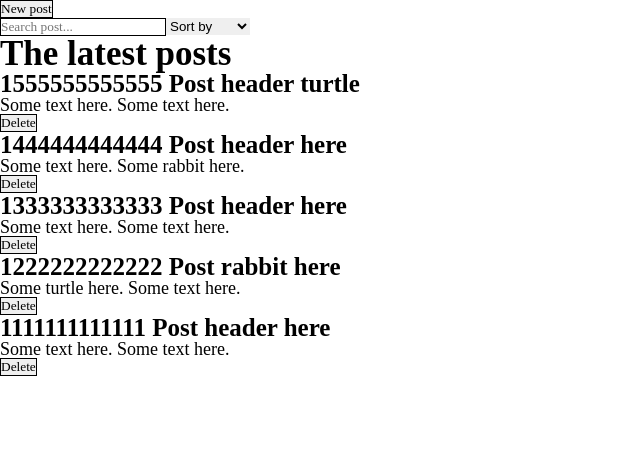
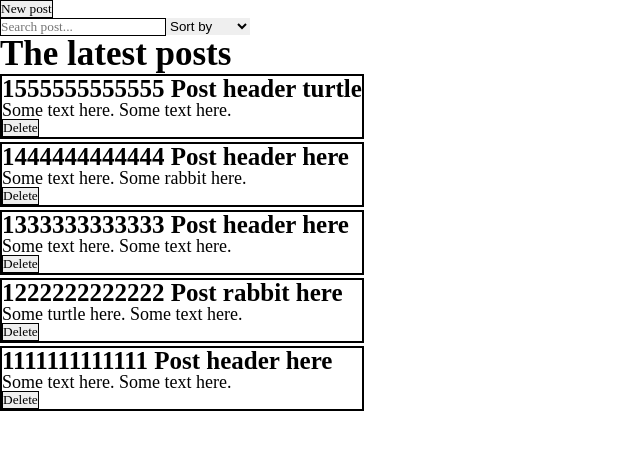
Before and after one commit to relhfox/rustle_demo, a React (Create React App) app: page / in a window 1280 px wide. Shown: the top 450 px of the page, without its empty margins (0-640 px from the left). Built offline with nearby package versions, Linux system fonts and the light colour scheme.

Commit message:
Posts list animation added

```diff
--- a/package.json
+++ b/package.json
@@ -9,6 +9,7 @@
     "react": "^18.2.0",
     "react-dom": "^18.2.0",
     "react-scripts": "5.0.1",
+    "react-transition-group": "^4.4.2",
     "web-vitals": "^2.1.4"
   },
   "scripts": {
--- a/src/components/PostsList.jsx
+++ b/src/components/PostsList.jsx
@@ -1,3 +1,4 @@
+import { TransitionGroup, CSSTransition } from 'react-transition-group'
 import Post from './Post'
 
 const PostsList = ({posts, remove}) => {
@@ -14,9 +15,17 @@ const PostsList = ({posts, remove}) => {
             <div className='posts_list'>
                 <h1>The latest posts</h1>
 
-                {posts.map(post =>
-                    <Post post={post} remove={remove} key={post.id} />
-                )}
+                <TransitionGroup>
+                    {posts.map(post =>
+                        <CSSTransition
+                            key={post.id}
+                            timeout={500}
+                            classNames="post"
+                        >
+                            <Post post={post} remove={remove} />
+                        </CSSTransition>
+                    )}
+                </TransitionGroup>
             </div>
         )
     }
--- a/src/components/UI/modal/MyModal.module.css
+++ b/src/components/UI/modal/MyModal.module.css
@@ -11,6 +11,7 @@
 .myModalContent {
     background: white;
     min-width: 300px;
+    padding: 50px;
 }
 
 .myModal.active {
--- a/src/styles/App.css
+++ b/src/styles/App.css
@@ -32,6 +32,31 @@ h2 {
     max-width: 700px;
 }
 
+.post {
+    border: 2px solid;
+    margin: 3px 0;
+}
+
 .post__body {
     font-size: 18px;
 }
+
+/* ================================================== POSTS ANIMATION STYLES */
+
+.post-enter {
+    opacity: 0;
+}
+
+.post-enter-active {
+    opacity: 1;
+    transition: opacity 700ms ease-in;
+}
+
+.post-exit {
+    opacity: 1;
+}
+
+.post-exit-active {
+    transform: translateX(500px);
+    transition: all 500ms ease-in;
+}
```
Also changed, not shown: 1 other file (tests, documents, lock files or other folders).
